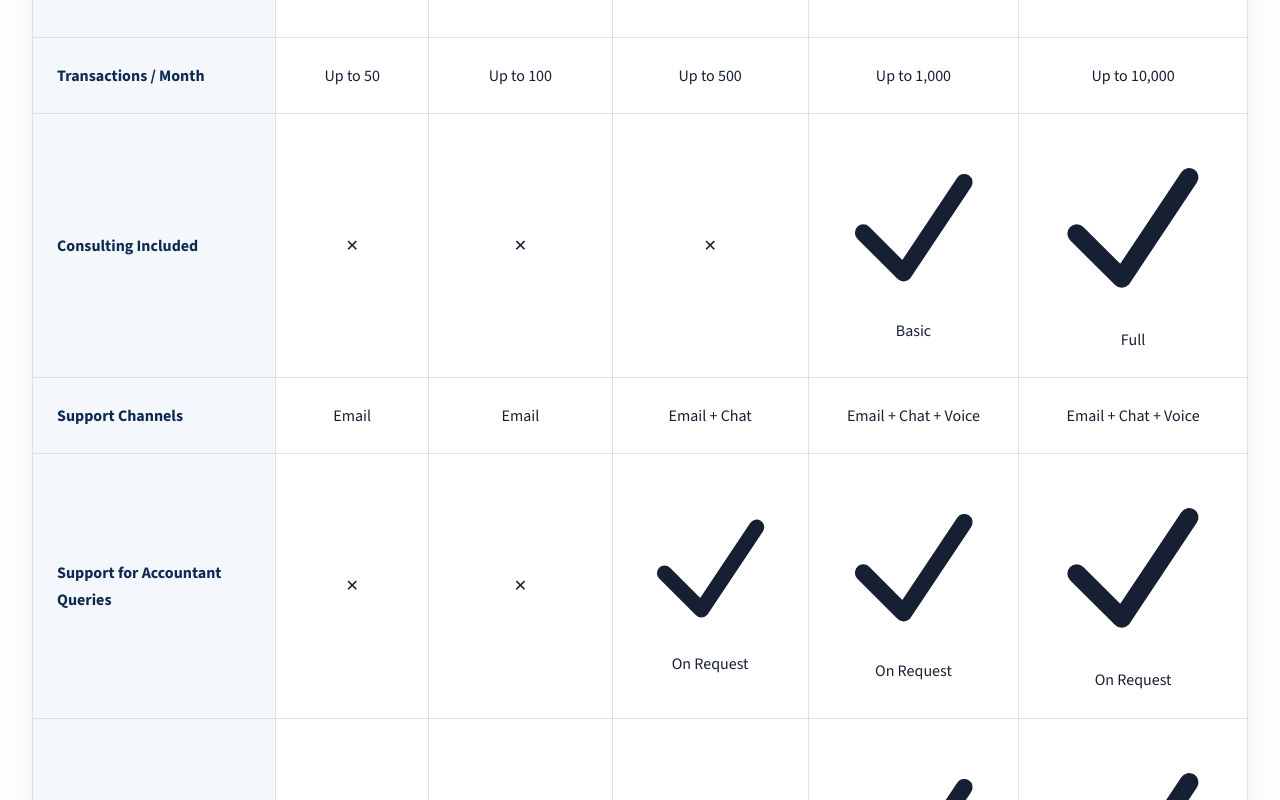
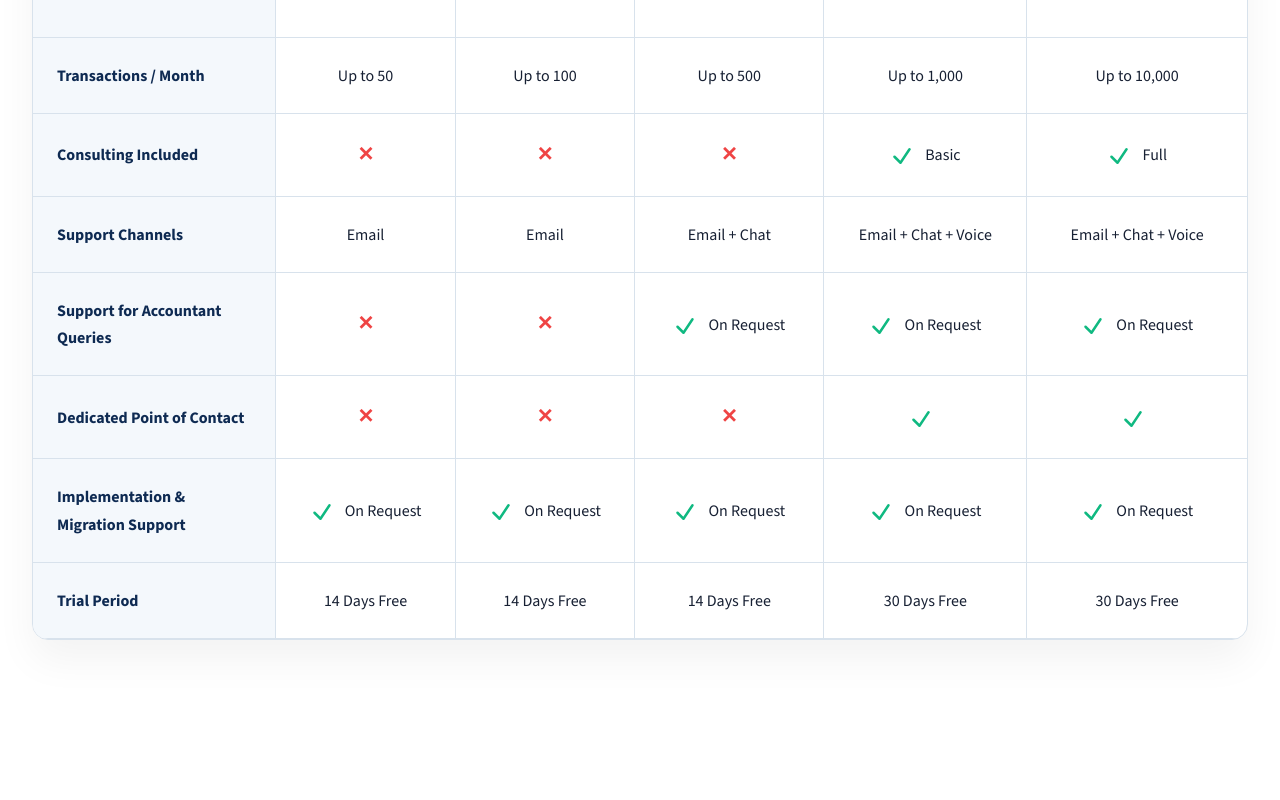
Before and after one commit to thowfiq22/lednexora, a Next.js app in the folder frontend/: page /zoho-business-solutions-packages in a window 1280 px wide. Shown: the part 3140-3940 px from the top of the page. Built offline with nearby package versions, Linux system fonts and the light colour scheme.

Commit message:
Fix massive SVG icon scaling inside the 5-tier pricing table

```diff
--- a/frontend/src/styles/zoho.module.css
+++ b/frontend/src/styles/zoho.module.css
@@ -964,6 +964,19 @@
   font-weight: 800;
   color: var(--color-accent);
 }
+.pricingTable td svg {
+  width: 24px;
+  height: 24px;
+  color: #10B981;
+  vertical-align: middle;
+  display: inline-block;
+  margin-right: 0.5rem;
+}
+.pricingTable td .missing {
+  color: #ef4444;
+  font-weight: 800;
+  font-size: 1.25rem;
+}
 
 /* ─── 4-Column Problem/Solution Grid ─── */
 .psGrid {
```
